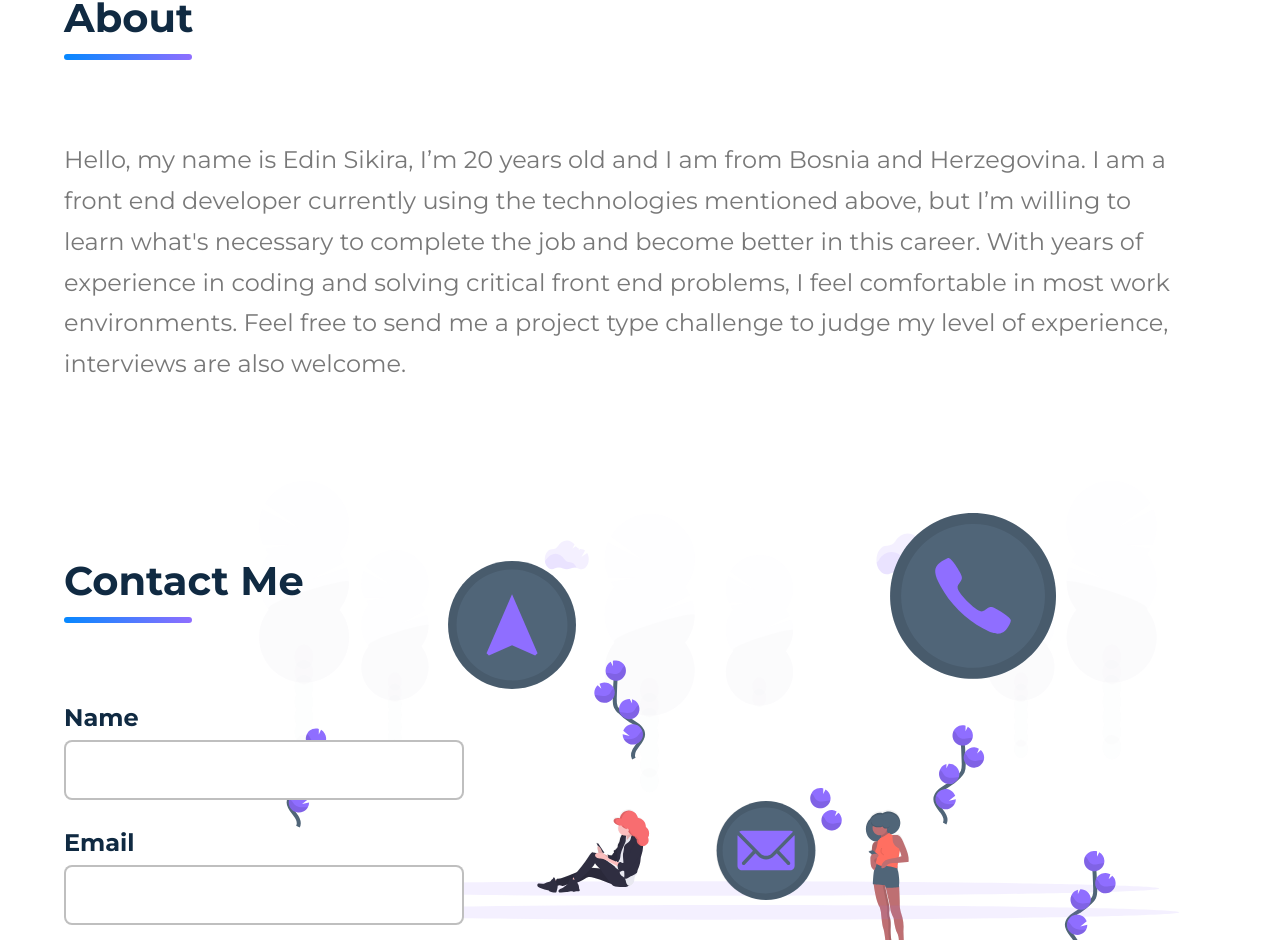
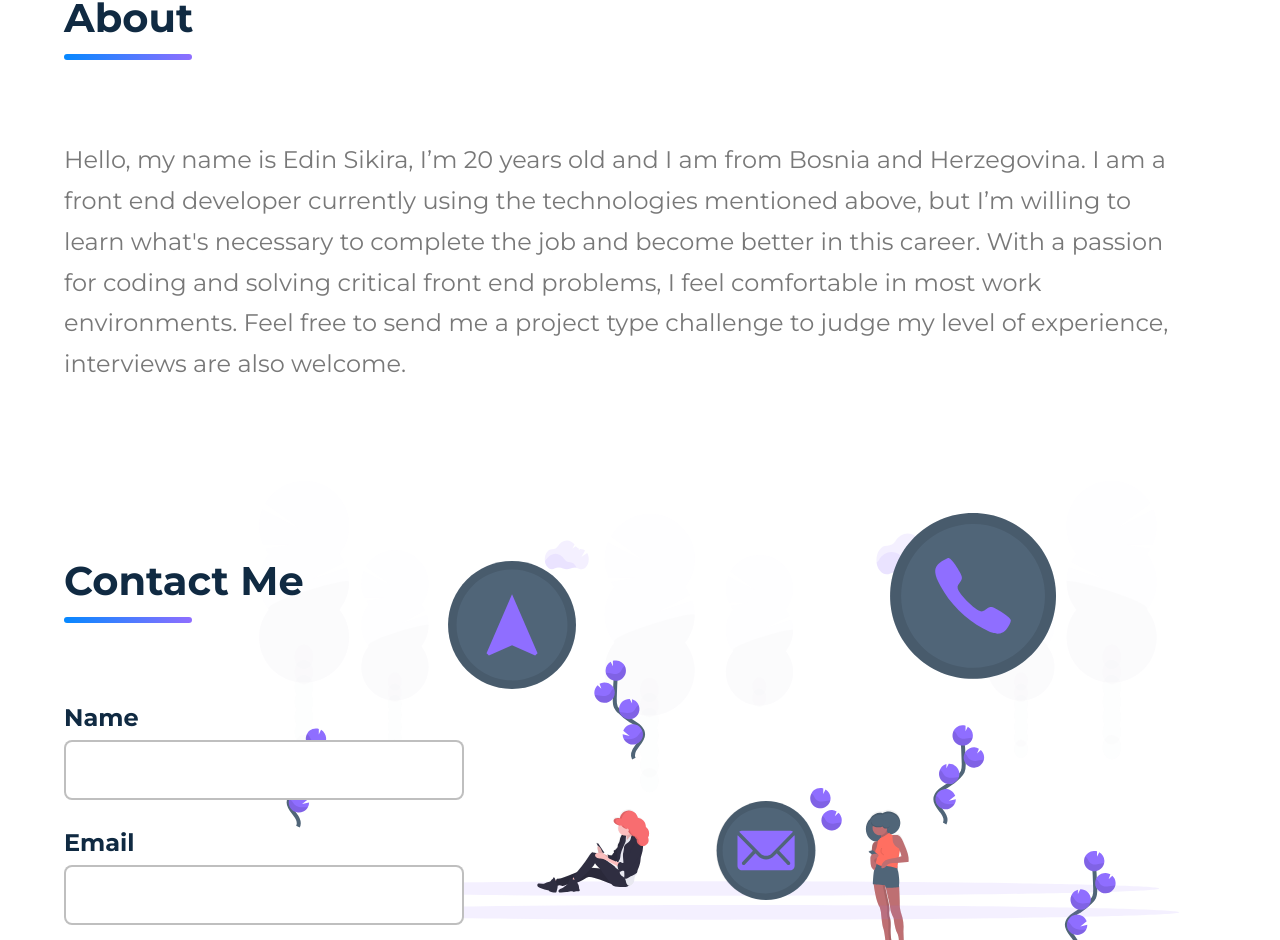
Before and after one commit to Edin2021/Portfolio, a React (Create React App) app: page / in a window 1280 px wide. Shown: the part 3046-3986 px from the top of the page. Built offline with nearby package versions, Linux system fonts and the light colour scheme.

Commit message:
About section minor changes.

```diff
--- a/src/components/About.js
+++ b/src/components/About.js
@@ -9,10 +9,10 @@
         Hello, my name is Edin Sikira, I’m 20 years old and I am from Bosnia and
         Herzegovina. I am a front end developer currently using the technologies
         mentioned above, but I’m willing to learn what's necessary to complete
-        the job and become better in this career. With years of experience in
-        coding and solving critical front end problems, I feel comfortable in
-        most work environments. Feel free to send me a project type challenge to
-        judge my level of experience, interviews are also welcome.
+        the job and become better in this career. With a passion for coding and
+        solving critical front end problems, I feel comfortable in most work
+        environments. Feel free to send me a project type challenge to judge my
+        level of experience, interviews are also welcome.
       </p>
     </section>
   );
```
